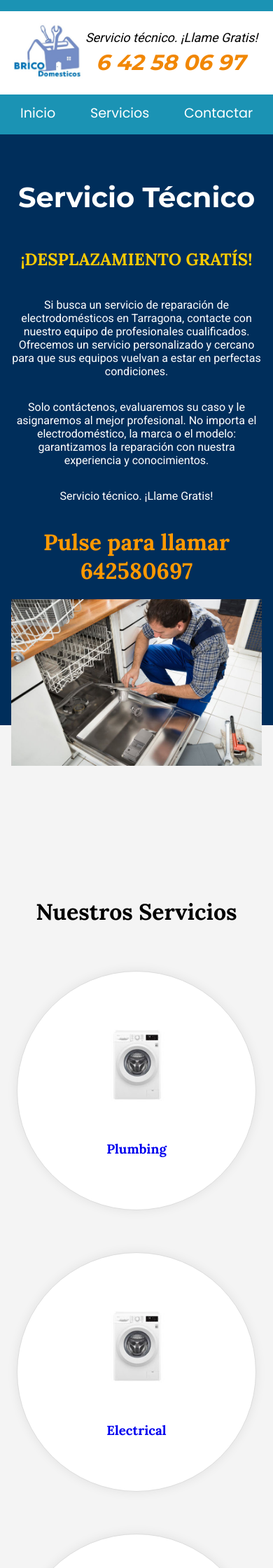
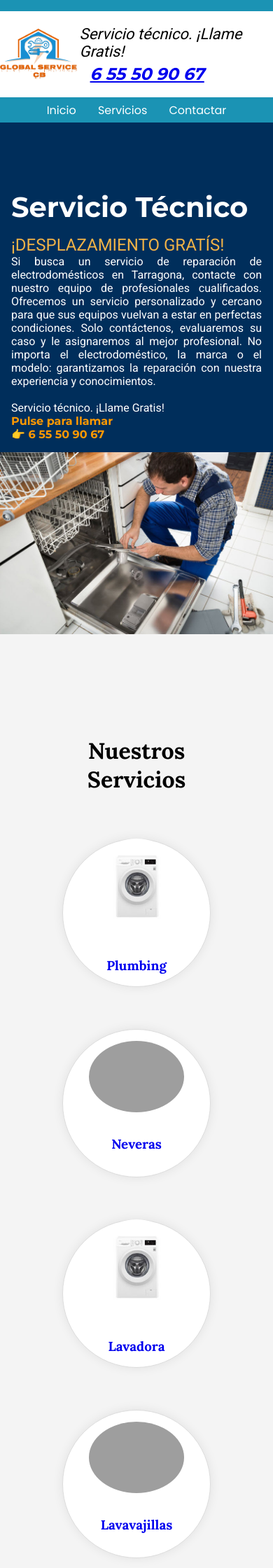
Before and after one commit to DgrinderHZ/lahcen, a PHP site: page / in a window 390 px wide. Shown: the top 2240 px of the page at 70% size. Run offline with PHP 8.4, Linux system fonts and the light colour scheme; grey boxes are pictures that could not be loaded.

Commit message:
images to do

```diff
--- a/css/style.css
+++ b/css/style.css
@@ -3,6 +3,9 @@ body {
   margin: 0;
   padding: 0;
   background-color: #f4f4f4;
+  min-width: 0px;
+  max-width: 1200px; /* Set the maximum width for the body */
+  margin: 0 auto; /* Center the body horizontally */
 }
 
 header {
@@ -26,7 +29,7 @@ header {
 }
 
 #logo img {
-  max-width: 100px;
+  max-width: 240px;
 }
 
 #logo table {
@@ -47,13 +50,14 @@ header {
 #logo table span {
   font-size: 40px;
   font-family: "Montserrat", sans-serif;
-  color: #f18705;
+  color: #e26104;
   margin-left: 15px;
   font-weight: bold;
 }
 
 nav ul {
   list-style: none;
+  height: 20px; /* Set a fixed height for the ul element */
   padding: 0;
   margin: 0; /* Ensure no margin */
   display: flex;
@@ -68,7 +72,7 @@ h3 {
 
 nav ul li {
   display: inline-block;
-  margin: 15px 15px 0 15px;
+  padding: 0;
 }
 
 nav ul li a {
@@ -76,57 +80,60 @@ nav ul li a {
   color: #fff;
   text-decoration: none;
   font-size: 1.5rem; /* Increase font size */
-  padding: 0.5rem 1rem 0.5rem 1rem; /* Add some padding for better spacing */
+  padding: 0rem 1rem 0rem 1rem; /* Add some padding for better spacing */
   transition: background-color 0.3s, color 0.3s; /* Smooth transition for hover effect */
 }
 
 nav ul li a:hover {
   background-color: #ffffff; /* Change background color on hover */
   color: #000000; /* Change text color on hover */
-  border-radius: 1px; /* Optional: Add border radius for rounded corners */
-  padding: 19px;
-  margin: 0; /* Ensure no margin */
+  padding: 4px;
 }
 
 .hero {
   display: flex;
   justify-content: space-between;
   align-items: stretch;
-  padding: 2rem 1rem;
   background-color: #002e5b;
   color: #fff;
-  height: 100vh;
+  height: 390px; /* Set a fixed height */
   box-sizing: border-box;
 }
 
 .hero-text {
   flex: 1;
-  padding-right: 2rem;
+  padding-right: 1rem;
+  padding-left: 1rem;
   display: flex;
   flex-direction: column;
   justify-content: center;
+  height: 100%;
+  text-align: justify;
 }
 
 .hero-text h1 {
   font-family: "Montserrat", sans-serif;
   font-size: 2.5rem;
+  margin: 0;
 }
 
-.hero-text h3 {
+.hero-text span {
   font-size: 1.5rem;
   margin-top: 1rem;
-  color: #ffcc00;
+  color: #f0b247;
 }
 
 .hero-text p {
+  font-size: 1rem;
   margin-top: 1rem;
 }
 
-.hero-text h2 a {
+.hero-text a {
   font-size: 2rem;
-  color: #ff9900;
-  margin-top: 1rem;
+  font-family: "Montserrat", sans-serif;
+  color: #e26104;
   text-decoration: none;
+  font-weight: bold;
 }
 
 .hero-image {
@@ -142,59 +149,10 @@ nav ul li a:hover {
   object-fit: cover;
 }
 
-/* Media query for smaller screens */
-@media (max-width: 768px) {
-  nav ul li {
-    display: inline-block;
-    margin: 12px 12px 0 12px;
-  }
-
-  nav ul li a {
-    font-family: "Poppins", sans-serif;
-    color: #fff;
-    text-decoration: none;
-    font-size: 1.2rem; /* Increase font size */
-    padding: 0.2rem 0.8rem 0.2rem 0.8rem; /* Add some padding for better spacing */
-    transition: background-color 0.3s, color 0.3s; /* Smooth transition for hover effect */
-  }
-  .hero {
-    flex-direction: column; /* Stack text and image vertically */
-    align-items: center; /* Center the items */
-  }
-
-  .hero-text {
-    padding-right: 0; /* Remove padding on smaller screens */
-    text-align: center; /* Center the text */
-  }
-
-  .hero-image img {
-    height: auto; /* Adjust image height to auto */
-  }
-
-  #logo table td {
-    padding: 0.1rem;
-    color: #000000;
-    font-size: 18px;
-    font-weight: lighter;
-    font-style: italic;
-  }
-
-  #logo table span {
-    font-size: 31px;
-    font-family: "Montserrat", sans-serif;
-    color: #f18705;
-    margin-left: 15px;
-    font-weight: bold;
-  }
-
-  #services {
-    padding-top: 220px; /* Adjust the value as needed */
-  }
-
-  .services-overview {
-    padding: 4rem 1rem; /* Increased top padding to create space below the photo */
-    text-align: center;
-  }
+#services {
+  width: 800px; /* Set the fixed width for the services div */
+  margin: 0 auto; /* Center the services div horizontally */
+  padding: 20px; /* Add padding around the content */
 }
 
 .services-overview,
@@ -222,8 +180,8 @@ nav ul li a:hover {
   flex-direction: column;
   align-items: center;
   justify-content: center;
-  width: 300px; /* Set a fixed width */
-  height: 300px; /* Set a fixed height */
+  width: 170px; /* Set a fixed width */
+  height: 170px; /* Set a fixed height */
   border: 1px solid #ddd;
   padding: 20px; /* Adjust padding to fit the content inside the circle */
   text-align: center;
@@ -279,3 +237,181 @@ footer {
   text-align: center;
   padding: 1rem 0;
 }
+
+/* Media query for smaller screens */
+@media (max-width: 800px) {
+  nav ul li {
+    display: inline-block;
+  }
+
+  nav ul li a {
+    font-family: "Poppins", sans-serif;
+    color: #fff;
+    text-decoration: none;
+    font-size: 1.2rem; /* Increase font size */
+    padding: 0rem 1.5rem 0rem 1.5rem; /* Add some padding for better spacing */
+    transition: background-color 0.3s, color 0.3s; /* Smooth transition for hover effect */
+  }
+
+  nav ul li a:hover {
+    background-color: #ffffff; /* Change background color on hover */
+    color: #000000; /* Change text color on hover */
+    padding: 8px;
+  }
+
+  .hero {
+    flex-direction: column; /* Stack text and image vertically */
+    align-items: center; /* Center the items */
+  }
+
+  .hero-text {
+    padding-right: 0; /* Remove padding on smaller screens */
+    text-align: center; /* Center the text */
+    padding-left: 2rem;
+    padding-right: 2rem;
+    padding-top: 1rem;
+    text-align: justify;
+  }
+
+  .hero-text a {
+    font-size: 1.4rem;
+    font-family: "Montserrat", sans-serif;
+    color: #ff9900;
+    text-decoration: none;
+    font-weight: bold;
+  }
+
+  .hero-image img {
+    height: auto; /* Adjust image height to auto */
+  }
+
+  #logo table td {
+    padding: 0.1rem;
+    color: #000000;
+    font-size: 20px;
+    font-weight: lighter;
+    font-style: italic;
+  }
+
+  #logo table span {
+    font-size: 31px;
+    font-family: "Montserrat", sans-serif;
+    color: #f18705;
+    margin-left: 15px;
+    font-weight: bold;
+  }
+
+  #services {
+    width: 550px; /* Set the fixed width for the services div */
+    margin: 0 auto; /* Center the services div horizontally */
+    padding: 10px; /* Add padding around the content */
+    padding-top: 460px; /* Adjust the value as needed */
+  }
+
+  .services-overview {
+    padding: 4rem 1rem; /* Increased top padding to create space below the photo */
+    text-align: center;
+  }
+}
+
+/* Media query for smaller screens */
+@media (max-width: 600px) {
+  #services {
+    width: 450px; /* Set the fixed width for the services div */
+    margin: 0 auto; /* Center the services div horizontally */
+    padding: 10px; /* Add padding around the content */
+    padding-top: 360px; /* Adjust the value as needed */
+  }
+}
+
+/* Media query for smaller screens */
+@media (max-width: 480px) {
+  nav ul li {
+    display: inline-block;
+    margin: 6px 6px 0 6px;
+  }
+
+  nav ul li a {
+    font-family: "Poppins", sans-serif;
+    color: #fff;
+    text-decoration: none;
+    font-size: 1rem; /* Increase font size */
+    padding: 0.2rem 0.6rem 0.2rem 0.6rem; /* Add some padding for better spacing */
+    transition: background-color 0.3s, color 0.3s; /* Smooth transition for hover effect */
+  }
+
+  nav ul li a:hover {
+    background-color: #ffffff; /* Change background color on hover */
+    color: #000000; /* Change text color on hover */
+    padding: 7px;
+  }
+
+  .hero {
+    flex-direction: column; /* Stack text and image vertically */
+    align-items: center; /* Center the items */
+    height: 690px; /* Set a fixed height */
+  }
+
+  .hero-text {
+    padding-right: 0; /* Remove padding on smaller screens */
+    text-align: center; /* Center the text */
+    padding-left: 1rem;
+    padding-right: 1rem;
+    padding-top: 6rem;
+    text-align: justify;
+  }
+
+  .hero-text a {
+    font-size: 1rem;
+    font-family: "Montserrat", sans-serif;
+    color: #ff9900;
+    text-decoration: none;
+    font-weight: bold;
+  }
+
+  .hero-image img {
+    height: auto; /* Adjust image height to auto */
+  }
+
+  #logo {
+    display: flex;
+    align-items: center;
+    justify-content: center;
+    width: 100%;
+    background-color: #fff;
+    text-align: center;
+    padding: 1rem 0;
+  }
+
+  #logo img {
+    max-width: 110px;
+  }
+
+  #logo table td {
+    padding: 0.1rem;
+    color: #000000;
+    font-size: 22px;
+    font-weight: lighter;
+    font-style: italic;
+  }
+
+  #logo table span {
+    font-size: 24px;
+    font-family: "Montserrat", sans-serif;
+    color: #f18705;
+    margin-left: 15px;
+    font-weight: bold;
+  }
+
+  #services {
+    width: 280px; /* Set the fixed width for the services div */
+    margin: 0 auto; /* Center the services div horizontally */
+    padding: 5px; /* Add padding around the content */
+    padding-top: 160px; /* Adjust the value as needed */
+  }
+
+  .services-overview {
+    padding: 4rem 1rem; /* Increased top padding to create space below the photo */
+    text-align: center;
+  }
+}
--- a/index.html
+++ b/index.html
@@ -19,7 +19,7 @@
             <td>Servicio técnico. ¡Llame Gratis!</td>
           </tr>
           <tr>
-            <td><span>6 42 58 06 97</span></td>
+            <td><span><a href="tel:655509067">6 55 50 90 67</a></span></td>
           </tr>
         </table>
       </div>
@@ -35,24 +35,25 @@
       <section id="home" class="hero">
         <div class="hero-text">
           <h1>Servicio Técnico</h1>
-          <h3>¡DESPLAZAMIENTO GRATÍS!</h3>
           <p>
+            <span>¡DESPLAZAMIENTO GRATÍS!</span>
+            </br>
             Si busca un servicio de reparación de electrodomésticos en
             Tarragona, contacte con nuestro equipo de profesionales
             cualificados. Ofrecemos un servicio personalizado y cercano para que
-            sus equipos vuelvan a estar en perfectas condiciones.
-          </p>
-          <p>
-            Solo contáctenos, evaluaremos su caso y le asignaremos al mejor
+            sus equipos vuelvan a estar en perfectas condiciones. Solo contáctenos, evaluaremos su caso y le asignaremos al mejor
             profesional. No importa el electrodoméstico, la marca o el modelo:
             garantizamos la reparación con nuestra experiencia y conocimientos.
+          </br>
+          </br>
+            Servicio técnico. ¡Llame Gratis!
+            <br>
+            <a href="https://wa.me/34642580697" target="_blank">
+              Pulse para llamar </br> 👉 6 55 50 90 67
+            </a>
           </p>
-          <p>Servicio técnico. ¡Llame Gratis!</p>
-          <h2>
-            <a href="https://wa.me/34642580697" target="_blank">
-              Pulse para llamar 642580697
-            </a>
-          </h2>
+
+
         </div>
         <div class="hero-image">
           <img src="images/lahcen.jpg" alt="Repair Service" />
@@ -67,33 +68,69 @@
           >
         </div>
         <div class="service">
-          <a href="electrical.html"
-            ><img src="images/lavadora.jpg" alt="Electrical" />
-            <h3>Electrical</h3></a
+          <a href="neveras.html"
+            ><img src="images/Neveras.jpg" alt="Neveras" />
+            <h3>Neveras</h3></a
           >
         </div>
         <div class="service">
-          <a href="electrical.html"
-            ><img src="images/lavadora.jpg" alt="Carpentry" />
-            <h3>Carpentry</h3></a
+          <a href="lavadora.html"
+            ><img src="images/Lavadora.jpg" alt="Lavadora" />
+            <h3>Lavadora</h3></a
           >
         </div>
         <div class="service">
-          <a href="electrical.html"
-            ><img src="images/lavadora.jpg" alt="Decorating" />
-            <h3>Decorating</h3></a
+          <a href="Lavavajillas.html"
+            ><img src="images/Lavavajillas.jpg" alt="Lavavajillas" />
+            <h3>Lavavajillas</h3></a
           >
         </div>
         <div class="service">
-          <a href="electrical.html"
-            ><img src="images/lavadora.jpg" alt="Makeovers" />
-            <h3>Makeovers</h3></a
+          <a href="Secadora.html"
+            ><img src="images/Secadora.jpg" alt="Secadora" />
+            <h3>Secadora</h3></a
           >
         </div>
         <div class="service">
-          <a href="electrical.html"
-            ><img src="images/lavadora.jpg" alt="Odd Jobs" />
-            <h3>Odd Jobs</h3></a
+          <a href="Hornos.html"
+            ><img src="images/Hornos.jpg" alt="Hornos" />
+            <h3>Hornos</h3></a
+          >
+        </div>
+        <div class="service">
+          <a href="AireAcondicionado.html"
+            ><img src="images/AireAcondicionado.jpg" alt="AireAcondicionado" />
+            <h3>Aire Acondicionado</h3></a
+          >
+        </div>
+        <div class="service">
+          <a href="Vetroseramica.html"
+            ><img src="images/Vetroseramica.jpg" alt="Vetroseramica" />
+            <h3>Vetroseramica</h3></a
+          >
+        </div>
+        <div class="service">
+          <a href="Televisión.html"
+            ><img src="images/Televisión.jpg" alt="Televisión" />
+            <h3>Televisión</h3></a
+          >
+        </div>
+        <div class="service">
+          <a href="Cámarafría.html"
+            ><img src="images/Cámarafría.jpg" alt="Cámarafría" />
+            <h3>Cámara fría</h3></a
+          >
+        </div>
+        <div class="service">
+          <a href="Electricista.html"
+            ><img src="images/Electricista.jpg" alt="Electricista" />
+            <h3>Electricista</h3></a
+          >
+        </div>
+        <div class="service">
+          <a href="Fontanero.html"
+            ><img src="images/Fontanero.jpg" alt="Fontanero" />
+            <h3>Fontanero</h3></a
           >
         </div>
       </section>
@@ -123,7 +160,7 @@
     </main>
     <footer>
       <p>
-        &copy; 2024 Home Improvement & Appliance Repair. All rights reserved.
+        &copy; 2024 GLOBAL SERVICE CB. All rights reserved.
       </p>
     </footer>
     <script>
```
Also changed, not shown: images/logo.jpg, images/logo1.jpg (added), images/logo2.jpg (added).
